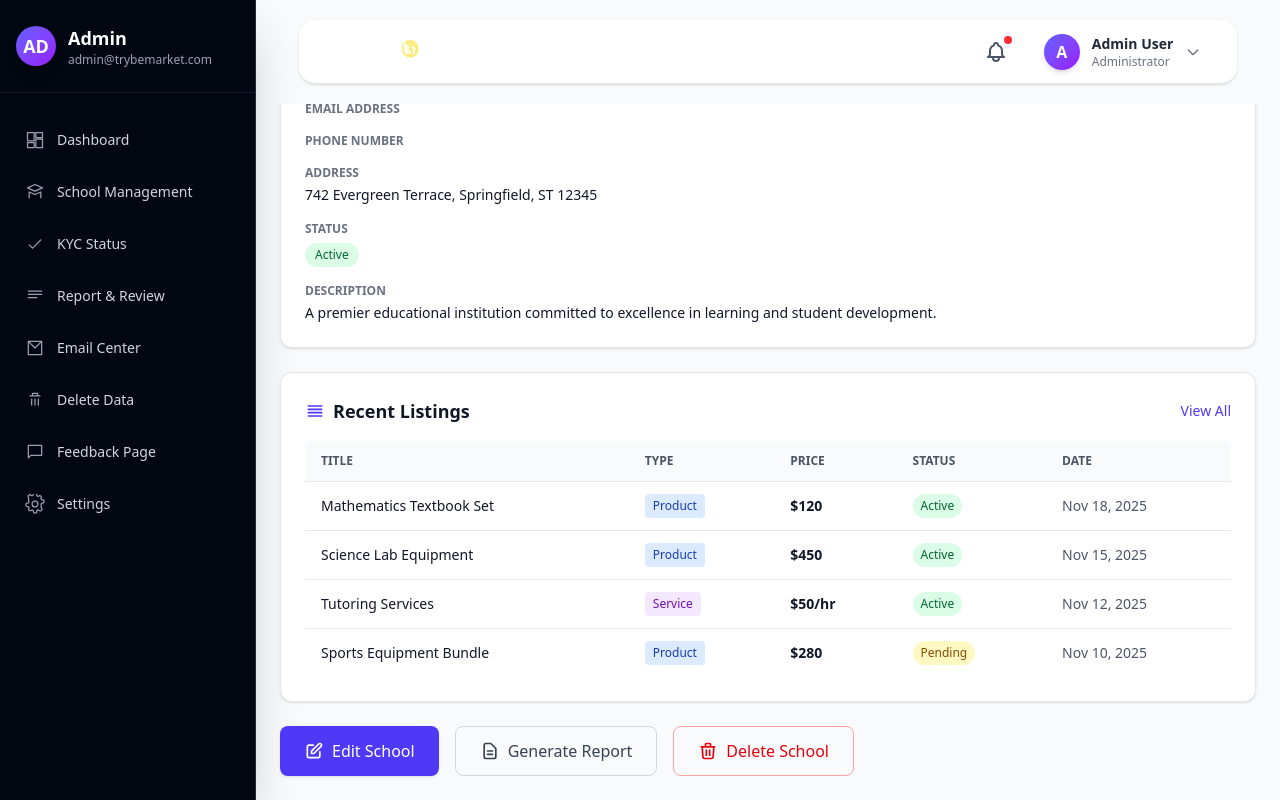
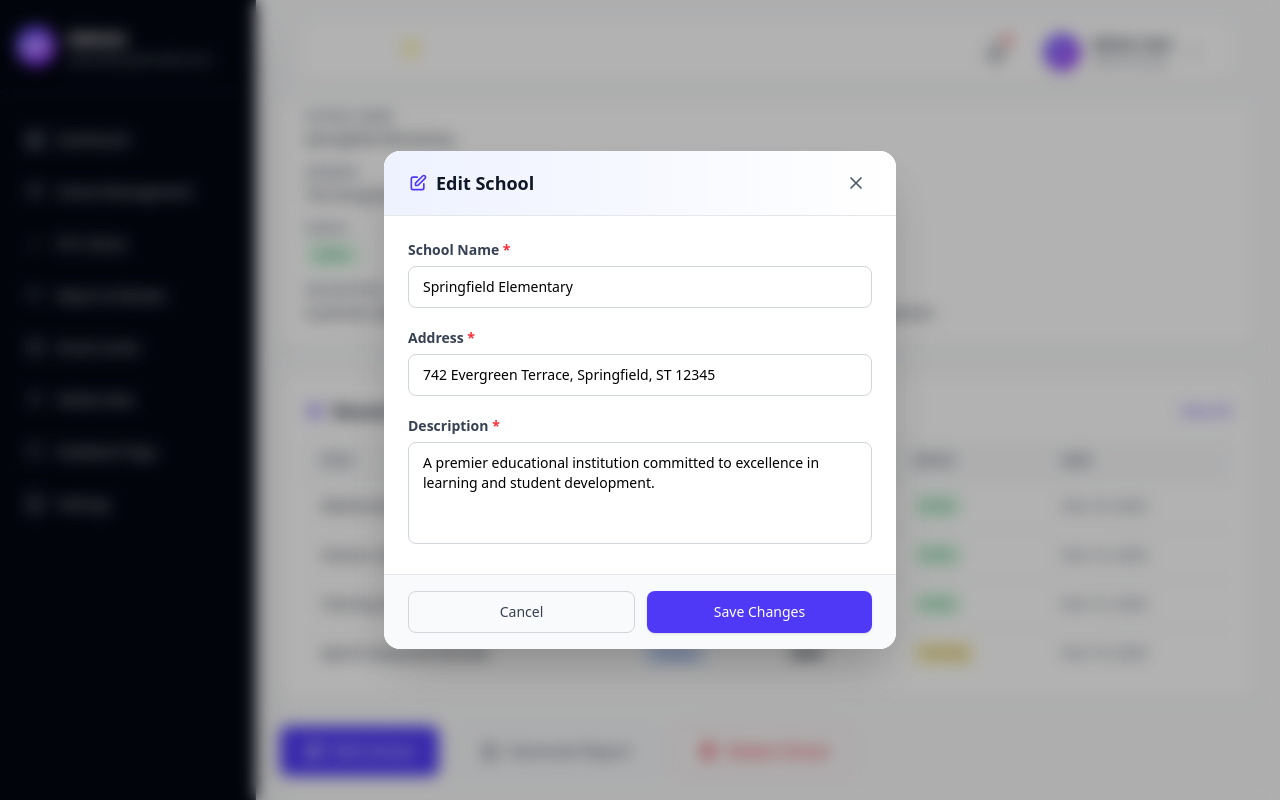
Before and after one commit to trybenode/trybemarket-admin, a Next.js app: page /school_management/view-school/1 in a window 1280 px wide. Both pictures are taken after a click on the button "Edit School". Built offline with nearby package versions, Linux system fonts and the light colour scheme.

Commit message:
feat: implement edit school functionality with modal and form handling

```diff
--- a/src/app/(admin)/school_management/view-school/[id]/page.jsx
+++ b/src/app/(admin)/school_management/view-school/[id]/page.jsx
@@ -1,14 +1,15 @@
 "use client";
-import React from "react";
+import React, { useState } from "react";
 import PageHeader from "@/components/PageHeader";
 import { useParams, useRouter } from "next/navigation";
 
 function Page() {
   const { id } = useParams();
   const router = useRouter();
+  const [isEditModalOpen, setIsEditModalOpen] = useState(false);
 
   // Sample school data - replace with actual API data
-  const school = {
+  const [school, setSchool] = useState({
     id: id,
     name: "Springfield Elementary",
     address: "742 Evergreen Terrace, Springfield, ST 12345",
@@ -25,6 +26,24 @@ function Page() {
       { id: 3, title: "Tutoring Services", type: "Service", price: "$50/hr", status: "Active", date: "Nov 12, 2025" },
       { id: 4, title: "Sports Equipment Bundle", type: "Product", price: "$280", status: "Pending", date: "Nov 10, 2025" },
     ]
+  });
+
+  const [editForm, setEditForm] = useState({
+    name: school.name,
+    address: school.address,
+    description: school.description
+  });
+
+  const handleEditSubmit = (e) => {
+    e.preventDefault();
+    // Update school data with edited values
+    setSchool({ ...school, ...editForm });
+    setIsEditModalOpen(false);
+    // Here you would typically make an API call to update the school data
+  };
+
+  const handleEditChange = (e) => {
+    setEditForm({ ...editForm, [e.target.name]: e.target.value });
   };
 
   return (
@@ -92,14 +111,7 @@ function Page() {
               <p className="text-xs font-semibold text-gray-500 uppercase mb-1">School Name</p>
               <p className="text-sm text-gray-900">{school.name}</p>
             </div>
-            <div>
-              <p className="text-xs font-semibold text-gray-500 uppercase mb-1">Email Address</p>
-              <p className="text-sm text-gray-900">{school.email}</p>
-            </div>
-            <div>
-              <p className="text-xs font-semibold text-gray-500 uppercase mb-1">Phone Number</p>
-              <p className="text-sm text-gray-900">{school.phone}</p>
-            </div>
+
             <div>
               <p className="text-xs font-semibold text-gray-500 uppercase mb-1">Address</p>
               <p className="text-sm text-gray-900">{school.address}</p>
@@ -178,7 +190,17 @@ function Page() {
 
       {/* Action Buttons */}
       <div className="flex gap-4">
-        <button className="flex items-center gap-2 px-6 py-3 bg-indigo-600 text-white rounded-lg hover:bg-indigo-700 transition-colors shadow-sm">
+        <button
+          onClick={() => {
+            setEditForm({
+              name: school.name,
+              address: school.address,
+              description: school.description
+            });
+            setIsEditModalOpen(true);
+          }}
+          className="flex items-center gap-2 px-6 py-3 bg-indigo-600 text-white rounded-lg hover:bg-indigo-700 transition-colors shadow-sm"
+        >
           <svg xmlns="http://www.w3.org/2000/svg" className="w-5 h-5" fill="none" viewBox="0 0 24 24" stroke="currentColor">
             <path strokeLinecap="round" strokeLinejoin="round" strokeWidth={2} d="M11 5H6a2 2 0 00-2 2v11a2 2 0 002 2h11a2 2 0 002-2v-5m-1.414-9.414a2 2 0 112.828 2.828L11.828 15H9v-2.828l8.586-8.586z" />
           </svg>
@@ -197,7 +219,108 @@ function Page() {
           <span className="font-medium">Delete School</span>
         </button>
       </div>
+
+      {/* Edit School Modal */}
+      {isEditModalOpen && (
+        <div className="fixed inset-0 bg-black/30 backdrop-blur-sm flex items-center justify-center z-50 p-4">
+          <div className="bg-white rounded-2xl shadow-2xl max-w-lg w-full max-h-[85vh] overflow-hidden flex flex-col animate-in fade-in duration-200">
+          <div className="bg-white rounded-2xl shadow-2xl max-w-lg w-full max-h-[85vh] overflow-hidden flex flex-col animate-in fade-in duration-200">
+            {/* Modal Header */}
+            <div className="flex items-center justify-between px-6 py-4 border-b border-gray-200 bg-linear-to-r from-indigo-50 to-white shrink-0">
+              <h2 className="text-lg font-bold text-gray-900 flex items-center gap-2">
+                <svg xmlns="http://www.w3.org/2000/svg" className="w-5 h-5 text-indigo-600" fill="none" viewBox="0 0 24 24" stroke="currentColor">
+                  <path strokeLinecap="round" strokeLinejoin="round" strokeWidth={2} d="M11 5H6a2 2 0 00-2 2v11a2 2 0 002 2h11a2 2 0 002-2v-5m-1.414-9.414a2 2 0 112.828 2.828L11.828 15H9v-2.828l8.586-8.586z" />
+                </svg>
+                Edit School
+              </h2>
+              <button
+                onClick={() => setIsEditModalOpen(false)}
+                className="p-1.5 hover:bg-gray-200 rounded-lg transition-colors"
+              >
+                <svg xmlns="http://www.w3.org/2000/svg" className="w-5 h-5 text-gray-600" fill="none" viewBox="0 0 24 24" stroke="currentColor">
+                  <path strokeLinecap="round" strokeLinejoin="round" strokeWidth={2} d="M6 18L18 6M6 6l12 12" />
+                </svg>
+              </button>
+            </div>
+
+            {/* Modal Body - Scrollable */}
+            <div className="flex-1 overflow-y-auto">
+              <form onSubmit={handleEditSubmit} className="p-6 space-y-5">
+              {/* School Name */}
+              <div>
+                <label htmlFor="name" className="block text-sm font-semibold text-gray-700 mb-1.5">
+                  School Name <span className="text-red-500">*</span>
+                </label>
+                <input
+                  type="text"
+                  id="name"
+                  name="name"
+                  value={editForm.name}
+                  onChange={handleEditChange}
+                  required
+                  className="w-full px-3.5 py-2.5 border border-gray-300 rounded-lg focus:ring-2 focus:ring-indigo-500 focus:border-indigo-500 outline-none transition-all text-sm"
+                  placeholder="Enter school name"
+                />
+              </div>
+
+              {/* Address */}
+              <div>
+                <label htmlFor="address" className="block text-sm font-semibold text-gray-700 mb-1.5">
+                  Address <span className="text-red-500">*</span>
+                </label>
+                <input
+                  type="text"
+                  id="address"
+                  name="address"
+                  value={editForm.address}
+                  onChange={handleEditChange}
+                  required
+                  className="w-full px-3.5 py-2.5 border border-gray-300 rounded-lg focus:ring-2 focus:ring-indigo-500 focus:border-indigo-500 outline-none transition-all text-sm"
+                  placeholder="Enter school address"
+                />
+              </div>
+
+              {/* Description */}
+              <div>
+                <label htmlFor="description" className="block text-sm font-semibold text-gray-700 mb-1.5">
+                  Description <span className="text-red-500">*</span>
+                </label>
+                <textarea
+                  id="description"
+                  name="description"
+                  value={editForm.description}
+                  onChange={handleEditChange}
+                  required
+                  rows={4}
+                  className="w-full px-3.5 py-2.5 border border-gray-300 rounded-lg focus:ring-2 focus:ring-indigo-500 focus:border-indigo-500 outline-none transition-all resize-none text-sm"
+                  placeholder="Enter school description"
+                />
+              </div>
+            </form>
+            </div>
+
+            {/* Modal Footer - Fixed at bottom */}
+            <div className="flex gap-3 px-6 py-4 border-t border-gray-200 bg-gray-50 shrink-0">
+              <button
+                type="button"
+                onClick={() => setIsEditModalOpen(false)}
+                className="flex-1 px-4 py-2.5 border border-gray-300 text-gray-700 rounded-lg hover:bg-white transition-colors font-medium text-sm"
+              >
+                Cancel
+              </button>
+              <button
+                type="submit"
+                onClick={handleEditSubmit}
+                className="flex-1 px-4 py-2.5 bg-indigo-600 text-white rounded-lg hover:bg-indigo-700 transition-colors font-medium shadow-sm text-sm"
+              >
+                Save Changes
+              </button>
+            </div>
+          </div>
+        </div>
+
     </div>
+     )}  </div>
   );
 }
 
```
